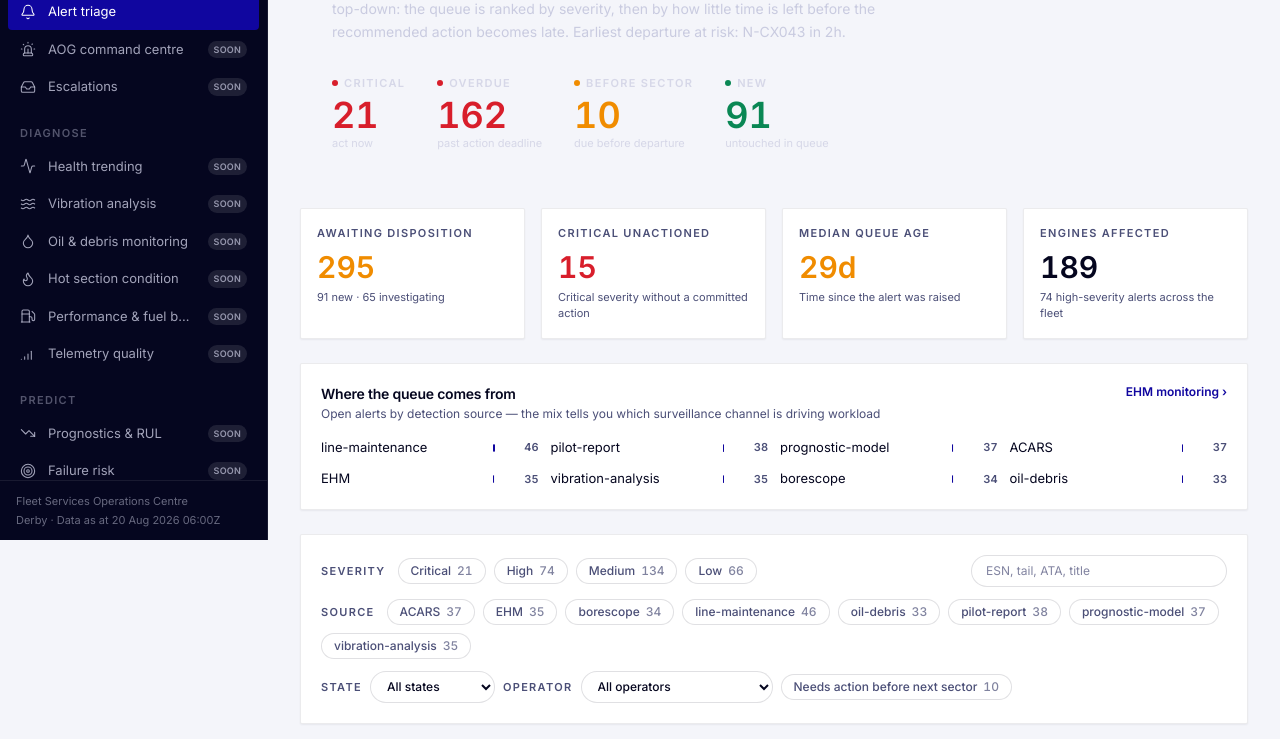
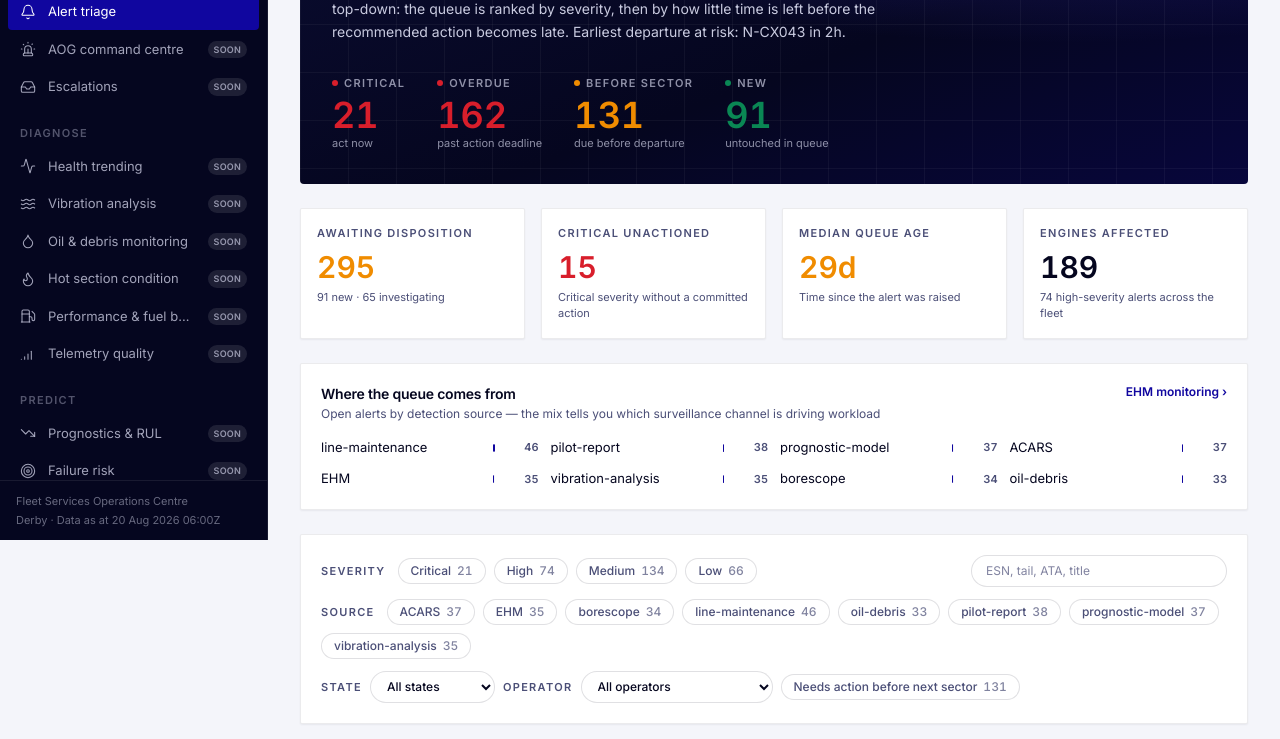
Before and after one commit to cogdeasy/rr-engine, a Next.js app in the folder apps/web/: page /alerts in a window 1280 px wide. Shown: the part 260-999 px from the top of the page. Built offline with nearby package versions, Linux system fonts and the light colour scheme.

Commit message:
fix(alerts): measure action deadline from raisedAt; keep hero surfaces dark

```diff
--- a/apps/web/src/app/alerts/page.tsx
+++ b/apps/web/src/app/alerts/page.tsx
@@ -24,7 +24,8 @@ export default function AlertTriagePage() {
 
   return (
     <div className="space-y-6">
-      <section className="rr-hero-gradient rr-grid-lines relative overflow-hidden rounded-sm px-8 py-8 text-white">
+      <section className="rr-hero-gradient relative overflow-hidden rounded-sm px-8 py-8 text-white">
+        <span aria-hidden className="rr-grid-lines pointer-events-none absolute inset-0" />
         <div className="relative flex flex-wrap items-end justify-between gap-8">
           <div className="max-w-2xl">
             <p className="rr-label text-rr-blue-200">Operate · Alert triage</p>
--- a/apps/web/src/components/alerts/alert-detail.tsx
+++ b/apps/web/src/components/alerts/alert-detail.tsx
@@ -49,8 +49,9 @@ export function AlertDetail({
   return (
     <div className="space-y-4">
       <Panel padded={false}>
-        <div className="rr-hero-gradient rr-grid-lines px-6 py-5 text-white">
-          <div className="flex flex-wrap items-start justify-between gap-4">
+        <div className="rr-hero-gradient relative overflow-hidden px-6 py-5 text-white">
+          <span aria-hidden className="rr-grid-lines pointer-events-none absolute inset-0" />
+          <div className="relative flex flex-wrap items-start justify-between gap-4">
             <div className="max-w-xl">
               <p className="rr-label text-rr-blue-200">
                 {item.alert.id} · {item.alert.source} · ATA {item.alert.ataChapter}
@@ -68,7 +69,7 @@ export function AlertDetail({
             </div>
           </div>
 
-          <dl className="mt-6 grid grid-cols-2 gap-x-6 gap-y-4 sm:grid-cols-4">
+          <dl className="relative mt-6 grid grid-cols-2 gap-x-6 gap-y-4 sm:grid-cols-4">
             <HeroFigure
               label="Time to action"
               value={remaining === null ? "—" : overdue ? `+${formatHours(-remaining)}` : formatHours(remaining)}
--- a/apps/web/src/components/alerts/triage-console.tsx
+++ b/apps/web/src/components/alerts/triage-console.tsx
@@ -252,7 +252,14 @@ export function TriageConsole({
                     aria-label="Select all alerts in view"
                     checked={visibleRows.length > 0 && checkedInView.length === visibleRows.length}
                     onChange={(event) =>
-                      setChecked(() => (event.target.checked ? new Set(visibleRows.map((item) => item.alert.id)) : new Set()))
+                      setChecked((prev) => {
+                        const next = new Set(prev);
+                        for (const item of visibleRows) {
+                          if (event.target.checked) next.add(item.alert.id);
+                          else next.delete(item.alert.id);
+                        }
+                        return next;
+                      })
                     }
                   />
                   Select all in view
--- a/packages/data/src/modules/alerts.ts
+++ b/packages/data/src/modules/alerts.ts
@@ -38,13 +38,15 @@ function hoursBetween(from: Date, to: Date): number {
   return Math.round(((to.getTime() - from.getTime()) / HOUR_MS) * 10) / 10;
 }
 
-/** Severity weighting used to rank the queue: severity first, urgency second. */
-function priorityScore(alert: Alert, hoursToNextSector: number | null): number {
+/**
+ * Severity weighting used to rank the queue: severity first, then how much of
+ * the action window is left (deadline is `raisedAt + timeToActionHours`).
+ */
+function priorityScore(alert: Alert, hoursRemaining: number | null, hoursToNextSector: number | null): number {
   const severity = severityRank(alert.severity) * 1000;
-  const tta = alert.timeToActionHours;
-  const urgency = tta === null ? 0 : Math.max(0, 500 - Math.min(500, tta));
-  const overdue = tta !== null && tta <= 0 ? 400 : 0;
-  const sector = hoursToNextSector !== null && tta !== null && tta <= hoursToNextSector ? 300 : 0;
+  const urgency = hoursRemaining === null ? 0 : Math.max(0, 500 - Math.min(500, Math.max(0, hoursRemaining)));
+  const overdue = hoursRemaining !== null && hoursRemaining <= 0 ? 400 : 0;
+  const sector = hoursToNextSector !== null && hoursRemaining !== null && hoursRemaining <= hoursToNextSector ? 300 : 0;
   const confidence = Math.round((alert.confidence ?? 0.5) * 100);
   return severity + urgency + overdue + sector + confidence;
 }
@@ -62,8 +64,9 @@ export function getTriageQueue(includeClosed = false): TriageAlert[] {
       const operator = data.operators.find((o) => o.id === alert.operatorId);
       const next = aircraft ? nextSectorAt(aircraft.id, aircraft.status) : null;
       const hoursToNextSector = next ? hoursBetween(now, next) : null;
-      const needsActionBeforeNextSector =
-        hoursToNextSector !== null && alert.timeToActionHours !== null && alert.timeToActionHours <= hoursToNextSector;
+      const ageHours = Math.max(0, hoursBetween(new Date(alert.raisedAt), now));
+      const hoursRemaining = alert.timeToActionHours === null ? null : alert.timeToActionHours - ageHours;
+      const needsActionBeforeNextSector = hoursToNextSector !== null && hoursRemaining !== null && hoursRemaining <= hoursToNextSector;
       const workOrder = data.workOrders.find(
         (w) => w.id === alert.relatedWorkOrderId || w.triggeringAlertIds.includes(alert.id),
       );
@@ -84,8 +87,8 @@ export function getTriageQueue(includeClosed = false): TriageAlert[] {
         hoursToNextSector,
         nextSectorAt: next ? next.toISOString() : null,
         needsActionBeforeNextSector,
-        ageHours: Math.max(0, hoursBetween(new Date(alert.raisedAt), now)),
-        priorityScore: priorityScore(alert, hoursToNextSector),
+        ageHours,
+        priorityScore: priorityScore(alert, hoursRemaining, hoursToNextSector),
         relatedOpenAlerts: data.alerts.filter(
           (a) => a.engineId === alert.engineId && a.id !== alert.id && OPEN_STATES.includes(a.state),
         ).length,
```
